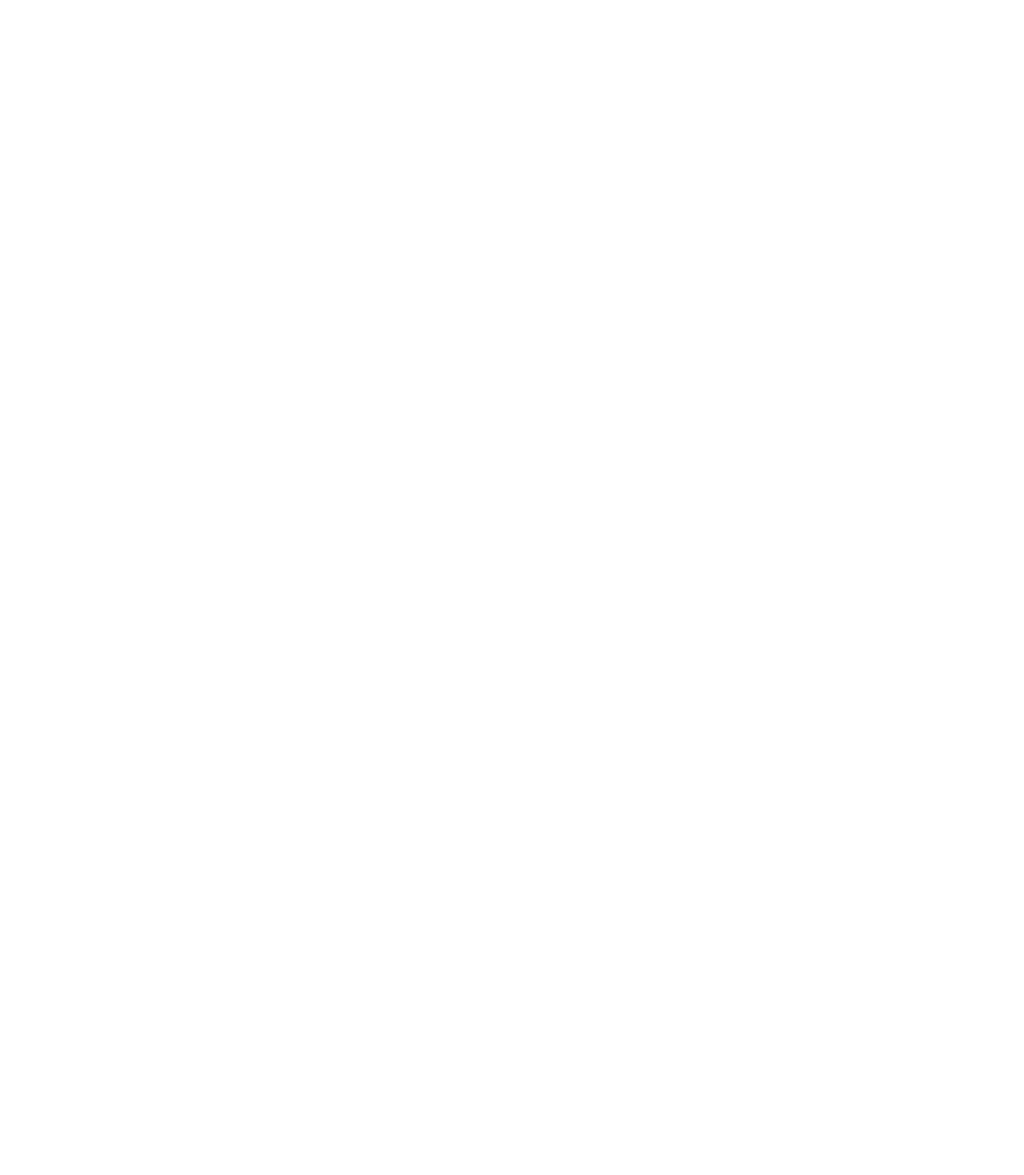
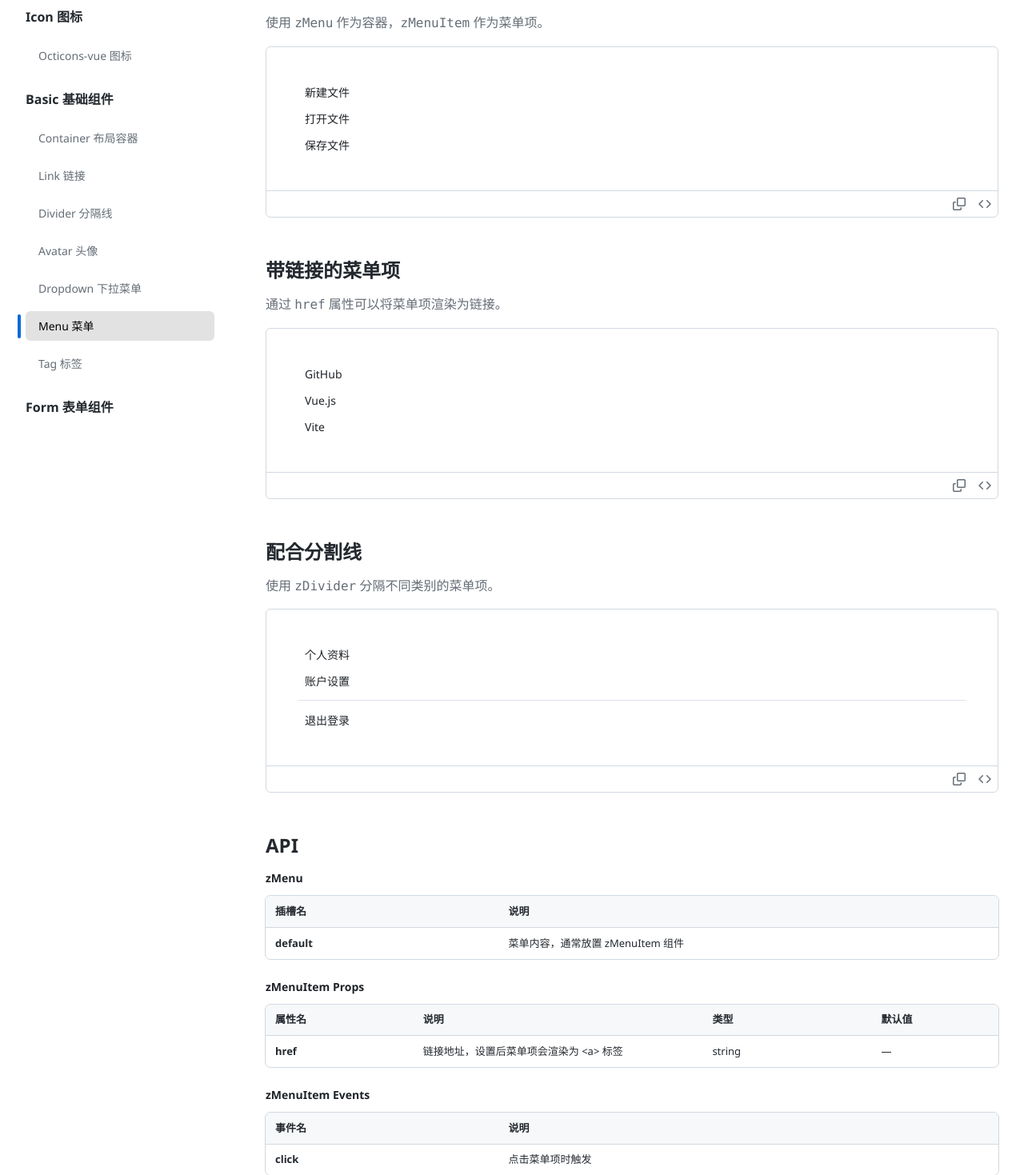
Before and after one commit to UnderHear-tools/UnderHear-Web, a Vue app in the folder UnderHear-frontend/: page /component/menu in a window 1280 px wide. Before the commit this address had no page. Shown: the part 261-1730 px from the top of the page at 80% size. Before the commit the page ends 800 px from the top, so only its background shows below. Built offline with nearby package versions, Linux system fonts and the light colour scheme.

Commit message:
新增zMenu组件介绍页

```diff
--- a/UnderHear-frontend/src/module/components/layout/ComponentLayout.vue
+++ b/UnderHear-frontend/src/module/components/layout/ComponentLayout.vue
@@ -193,6 +193,7 @@ const navSections = ref([
       { path: '/component/divider', label: 'Divider 分隔线' },
       { path: '/component/avatar', label: 'Avatar 头像' },
       { path: '/component/dropdown', label: 'Dropdown 下拉菜单' },
+      { path: '/component/menu', label: 'Menu 菜单' },
       { path: '/component/tag', label: 'Tag 标签' }
     ]
   },
--- a/UnderHear-frontend/src/module/components/router/component.ts
+++ b/UnderHear-frontend/src/module/components/router/component.ts
@@ -53,6 +53,11 @@ export const componentRoutes: Array<RouteRecordRaw> = [
                 component: () => import('../views/components/dropdown.vue')
             },
             {
+                path: 'menu',
+                name: 'Menu',
+                component: () => import('../views/components/menu.vue')
+            },
+            {
                 path: 'tag',
                 name: 'Tag',
                 component: () => import('../views/components/tag.vue')
--- /dev/null
+++ b/UnderHear-frontend/src/module/components/views/components/menu.vue
@@ -0,0 +1,176 @@
+<template>
+  <ComponentDocsPage>
+    <ComponentDocsHeader title="Menu 菜单" description="用于下拉菜单、导航菜单等场景的菜单组件。" />
+
+    <ComponentDocsSection title="基础用法">
+      <template #description>使用 <code>zMenu</code> 作为容器，<code>zMenuItem</code> 作为菜单项。</template>
+
+      <ComponentDocsDemoBlock :code="demo1Code" v-bind="demoLabels">
+        <zMenu>
+          <zMenuItem>新建文件</zMenuItem>
+          <zMenuItem>打开文件</zMenuItem>
+          <zMenuItem>保存文件</zMenuItem>
+        </zMenu>
+      </ComponentDocsDemoBlock>
+    </ComponentDocsSection>
+
+    <ComponentDocsSection title="带链接的菜单项">
+      <template #description>通过 <code>href</code> 属性可以将菜单项渲染为链接。</template>
+
+      <ComponentDocsDemoBlock :code="demo2Code" v-bind="demoLabels">
+        <zMenu>
+          <zMenuItem href="https://github.com">GitHub</zMenuItem>
+          <zMenuItem href="https://vuejs.org">Vue.js</zMenuItem>
+          <zMenuItem href="https://vitejs.dev">Vite</zMenuItem>
+        </zMenu>
+      </ComponentDocsDemoBlock>
+    </ComponentDocsSection>
+
+    <ComponentDocsSection title="配合分割线">
+      <template #description>使用 <code>zDivider</code> 分隔不同类别的菜单项。</template>
+
+      <ComponentDocsDemoBlock :code="demo3Code" v-bind="demoLabels">
+        <zMenu>
+          <zMenuItem>个人资料</zMenuItem>
+          <zMenuItem>账户设置</zMenuItem>
+          <zDivider />
+          <zMenuItem>退出登录</zMenuItem>
+        </zMenu>
+      </ComponentDocsDemoBlock>
+    </ComponentDocsSection>
+
+    <ComponentDocsSection title="API" variant="api">
+      <h4>zMenu</h4>
+      <zTable
+        :columns="slotsTableColumns"
+        :data="menuSlotsRows"
+        row-key="name"
+        compact
+        :hoverable="false"
+      />
+
+      <h4 style="margin-top: 24px;">zMenuItem Props</h4>
+      <zTable
+        :columns="apiTableColumns"
+        :data="menuItemPropsRows"
+        row-key="name"
+        compact
+        :hoverable="false"
+      />
+
+      <h4 style="margin-top: 24px;">zMenuItem Events</h4>
+      <zTable
+        :columns="eventsTableColumns"
+        :data="menuItemEventsRows"
+        row-key="name"
+        compact
+        :hoverable="false"
+      />
+    </ComponentDocsSection>
+  </ComponentDocsPage>
+</template>
+
+<script setup lang="ts">
+import { zDivider } from '@/components/z-ui/divider'
+import { zMenu, zMenuItem } from '@/components/z-ui/menu'
+import { zTable, type ZTableColumn } from '@/components/z-ui/table'
+import ComponentDocsDemoBlock from '@/module/components/components/ComponentDocsPage/ComponentDocsDemoBlock.vue'
+import ComponentDocsHeader from '@/module/components/components/ComponentDocsPage/ComponentDocsHeader.vue'
+import ComponentDocsPage from '@/module/components/components/ComponentDocsPage/ComponentDocsPage.vue'
+import ComponentDocsSection from '@/module/components/components/ComponentDocsPage/ComponentDocsSection.vue'
+
+const demoLabels = {
+  copyLabel: '复制代码',
+  copiedLabel: '已复制',
+  showCodeLabel: '查看代码',
+  hideCodeLabel: '隐藏代码',
+  hideSourceLabel: '隐藏源代码'
+}
+
+const demo1Code = `<template>
+  <zMenu>
+    <zMenuItem>新建文件</zMenuItem>
+    <zMenuItem>打开文件</zMenuItem>
+    <zMenuItem>保存文件</zMenuItem>
+  </zMenu>
+</template>
+
+<script setup lang="ts">
+import { zMenu, zMenuItem } from '@/components/z-ui/menu'
+<\/script>`
+
+const demo2Code = `<template>
+  <zMenu>
+    <zMenuItem href="https://github.com">GitHub</zMenuItem>
+    <zMenuItem href="https://vuejs.org">Vue.js</zMenuItem>
+    <zMenuItem href="https://vitejs.dev">Vite</zMenuItem>
+  </zMenu>
+</template>
+
+<script setup lang="ts">
+import { zMenu, zMenuItem } from '@/components/z-ui/menu'
+<\/script>`
+
+const demo3Code = `<template>
+  <zMenu>
+    <zMenuItem>个人资料</zMenuItem>
+    <zMenuItem>账户设置</zMenuItem>
+    <zDivider />
+    <zMenuItem>退出登录</zMenuItem>
+  </zMenu>
+</template>
+
+<script setup lang="ts">
+import { zDivider } from '@/components/z-ui/divider'
+import { zMenu, zMenuItem } from '@/components/z-ui/menu'
+<\/script>`
+
+const slotsTableColumns: ZTableColumn[] = [
+  { key: 'name', label: '插槽名', rowHeader: true, minWidth: '140px' },
+  { key: 'description', label: '说明', minWidth: '300px', wrap: true }
+]
+
+const menuSlotsRows = [
+  {
+    name: 'default',
+    description: '菜单内容，通常放置 zMenuItem 组件'
+  }
+]
+
+const apiTableColumns: ZTableColumn[] = [
+  { key: 'name', label: '属性名', rowHeader: true, minWidth: '140px' },
+  { key: 'description', label: '说明', minWidth: '200px', wrap: true },
+  { key: 'type', label: '类型', minWidth: '160px' },
+  { key: 'default', label: '默认值', minWidth: '120px' }
+]
+
+const menuItemPropsRows = [
+  {
+    name: 'href',
+    description: '链接地址，设置后菜单项会渲染为 <a> 标签',
+    type: 'string',
+    default: '—'
+  }
+]
+
+const eventsTableColumns: ZTableColumn[] = [
+  { key: 'name', label: '事件名', rowHeader: true, minWidth: '140px' },
+  { key: 'description', label: '说明', minWidth: '300px', wrap: true }
+]
+
+const menuItemEventsRows = [
+  {
+    name: 'click',
+    description: '点击菜单项时触发'
+  }
+]
+</script>
+
+<style scoped>
+h4 {
+  margin: 0 0 12px;
+  font-size: 14px;
+  font-weight: 600;
+  color: #1f2328;
+}
+</style>
```
